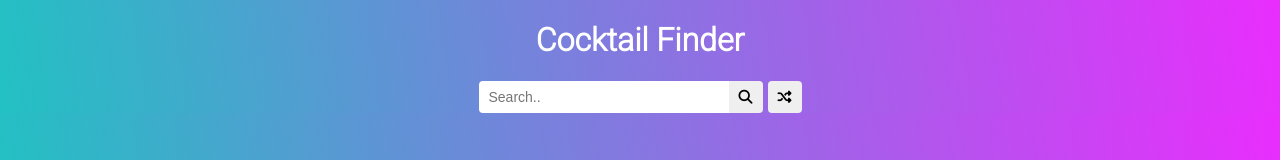
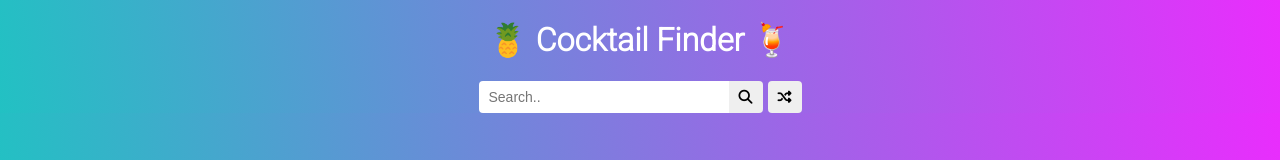
Before and after one commit to goransuljak/cocktailfinder, a plain HTML site: page index.html in a window 1280 px wide. Shown: the top 160 px of the page. Drawn offline with Linux system fonts and the light colour scheme.

Commit message:
added emojis

```diff
--- a/index.html
+++ b/index.html
@@ -10,7 +10,7 @@
   </head>
   <body>
     <div class="container">
-      <h1>Cocktail Finder</h1>
+      <h1>🍍 Cocktail Finder 🍹</h1>
       <div class="flex">
         <form class="flex" id="submit">
           <input type="text" id="search" placeholder="Search.." autocomplete="off">
```
